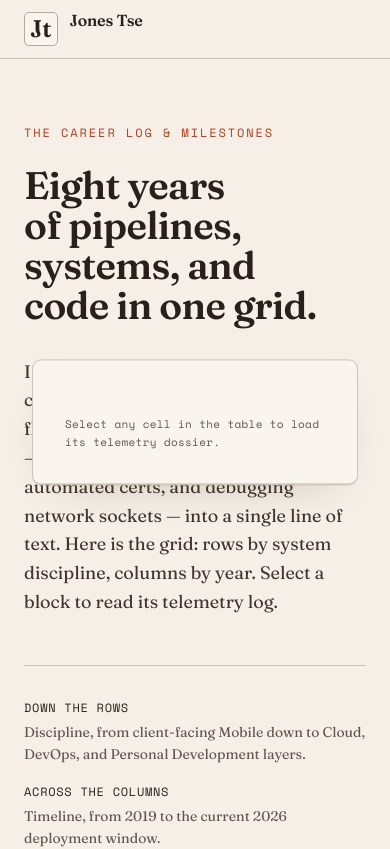
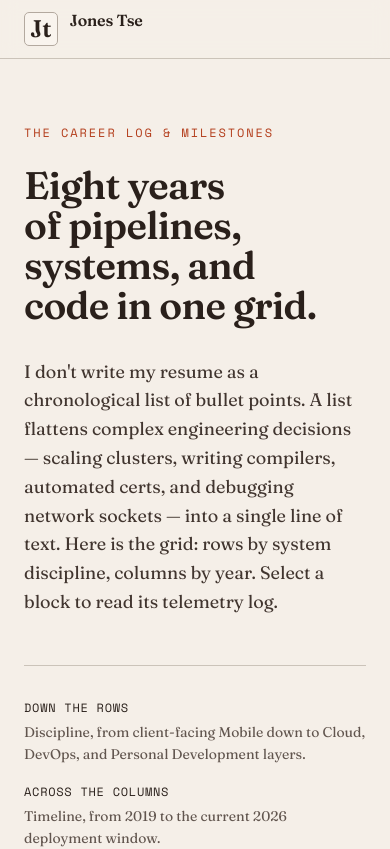
Before and after one commit to chunghei0116/portfolio-website, a Next.js app: page / in a window 390 px wide. Shown: the top 849 px of the page. Built offline with nearby package versions, Linux system fonts and the light colour scheme.

Commit message:
feat: hide container card when unselected and redesign selected details to mobile bottom sheet

```diff
--- a/src/app/globals.css
+++ b/src/app/globals.css
@@ -316,9 +316,15 @@
   margin-inline: auto;
   padding: 0 var(--space-lg) var(--space-3xl);
   display: grid;
-  grid-template-columns: minmax(0, 1fr) 21rem;
+  grid-template-columns: minmax(0, 1fr);
   gap: var(--space-xl);
   align-items: start;
+}
+
+@media (min-width: 60rem) {
+  .catalog.catalog--has-selection {
+    grid-template-columns: minmax(0, 1fr) 21rem;
+  }
 }
 
 .catalog__grid-wrap {
@@ -733,22 +739,27 @@
 
   .assay {
     position: fixed;
-    top: 50%;
-    left: 50%;
-    transform: translate(-50%, -50%);
+    bottom: 0;
+    left: 0;
+    right: 0;
+    top: auto;
+    transform: none;
     z-index: 500;
-    width: calc(100vw - var(--space-lg) * 2);
-    max-width: 26rem;
-    max-height: 85vh;
+    width: 100vw;
+    max-width: none;
+    max-height: 80vh;
     overflow-y: auto;
     background: var(--color-paper-2);
-    border: 1px solid var(--color-line);
-    border-radius: var(--radius-md);
-    padding: var(--space-lg);
+    border: none;
+    border-top: 1px solid var(--color-line-2);
+    border-top-left-radius: var(--radius-md);
+    border-top-right-radius: var(--radius-md);
+    padding: var(--space-md) var(--space-lg) calc(var(--space-lg) + env(safe-area-inset-bottom, 16px));
     box-shadow: var(--shadow-panel);
     display: grid;
     grid-template-columns: auto 1fr;
     grid-template-areas:
+      "handle handle"
       "plate eyebrow"
       "plate name"
       "stats stats"
@@ -756,6 +767,25 @@
       "hint  hint";
     column-gap: var(--space-md);
     align-items: center;
+
+    /* Bottom Sheet entry animation */
+    animation: slide-up var(--dur) var(--ease-out) forwards;
+  }
+
+  @keyframes slide-up {
+    from { transform: translateY(100%); }
+    to { transform: translateY(0); }
+  }
+
+  .assay__handle {
+    grid-area: handle;
+    width: 3rem;
+    height: 0.25rem;
+    background: var(--color-line-2);
+    border-radius: 99px;
+    margin-inline: auto;
+    margin-bottom: var(--space-sm);
+    display: block;
   }
 
   .assay__eyebrow { grid-area: eyebrow; }
@@ -785,7 +815,7 @@
 
   .assay {
     grid-template-columns: 1fr;
-    grid-template-areas: "eyebrow" "plate" "name" "stats" "notes" "hint";
+    grid-template-areas: "handle" "eyebrow" "plate" "name" "stats" "notes" "hint";
     text-align: left;
   }
   .assay__plate { margin-bottom: var(--space-2xs); }
--- a/src/app/page.tsx
+++ b/src/app/page.tsx
@@ -586,7 +586,7 @@ export default function Home() {
         </section>
 
         {/* Catalog */}
-        <section className="catalog" id="table" aria-labelledby="table-title">
+        <section className={`catalog ${selectedMilestone ? "catalog--has-selection" : ""}`} id="table" aria-labelledby="table-title">
           <h2 className="visually-hidden" id="table-title">The Career Milestones</h2>
 
           <div className="catalog__grid-wrap">
@@ -646,6 +646,9 @@ export default function Home() {
                 }}
               />
               <aside className={`assay ${isSwapping ? "is-swapping" : ""}`} id="assay" aria-labelledby="assay-name" aria-live="polite">
+                {/* Mobile Drag Handle */}
+                <div className="assay__handle" aria-hidden="true" />
+
                 <button
                   className="absolute top-4 right-4 font-mono text-xs text-muted hover:text-accent cursor-pointer"
                   onClick={(e) => {
@@ -702,13 +705,7 @@ export default function Home() {
                 <p className="assay__hint">Select any cell in the table to load its telemetry dossier.</p>
               </aside>
             </>
-          ) : (
-            <aside className="assay hidden lg:block" id="assay" aria-live="polite">
-              <p className="assay__hint" style={{ borderTop: "none", paddingTop: 0 }}>
-                Select any cell in the table to load its telemetry dossier.
-              </p>
-            </aside>
-          )}
+          ) : null}
         </section>
 
         {/* Closing statement */}
```
